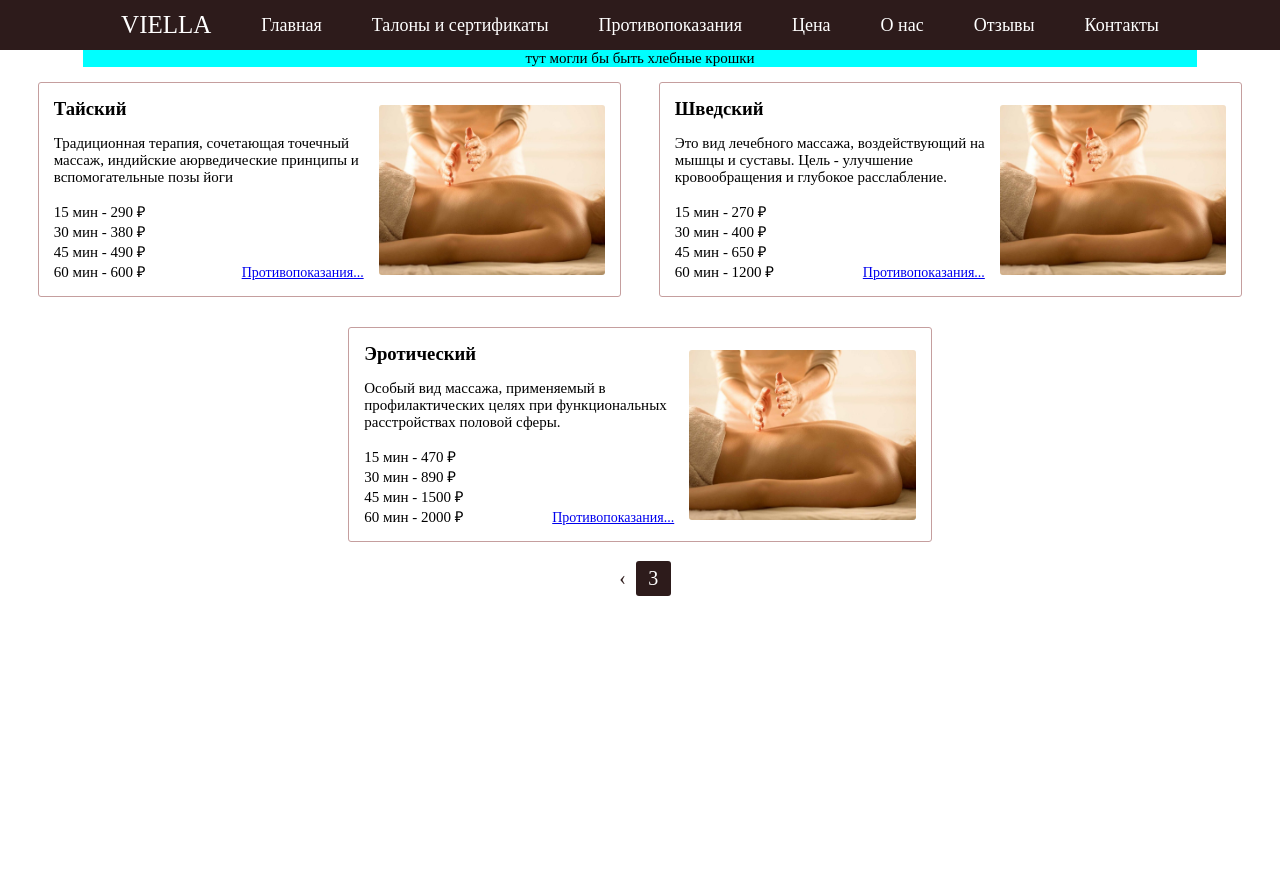
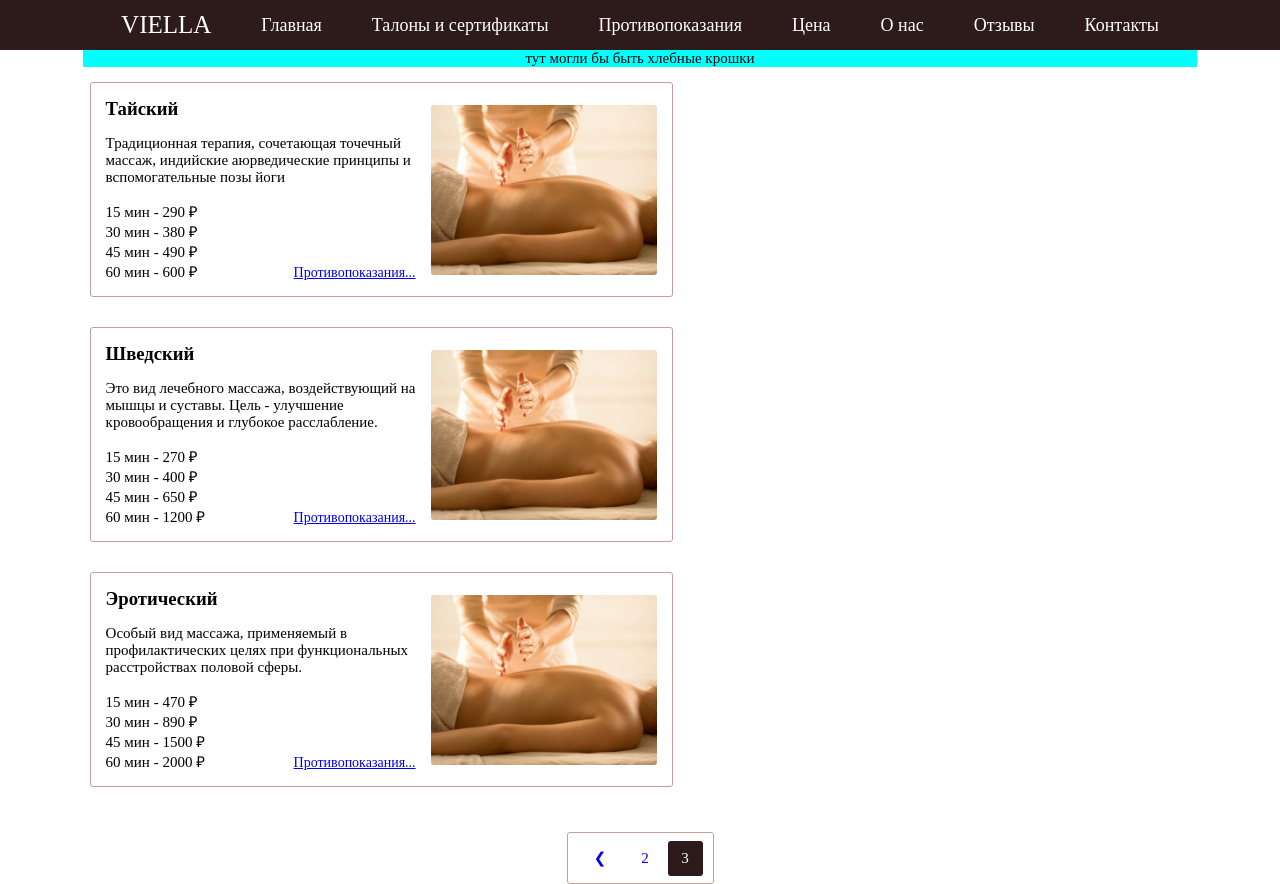
Before and after one commit to PolinaTurina/-Viella, a Django app: page /main/price/8/ in a window 1280 px wide. Before the commit the page ends 596 px from the top, so only its background shows below. Run offline with Django 4.2, Linux system fonts and the light colour scheme; data comes from the database, SQL or seed files in the repository; both versions use the stored data as it was after the commit.

Commit message:
полностью доделанная пагинация + весь контент карточек с массажем

```diff
--- a/main/templates/main/price.html
+++ b/main/templates/main/price.html
@@ -3,17 +3,18 @@
 
 
 
-
 <ul style="list-style-type: none;
             display: flex;
+            width: 86%;
+            flex-direction: row;
             flex-wrap: wrap;
-            justify-content: space-evenly;">
+            justify-content: space-between;">
     {%for massage in massage_list%}
     <div style="border: 1px solid #c59e9e;
-            border-radius: 3px;
-            background-color: white;
-            margin: 15px 0px 15px 0px;
-            padding: 15px;">
+                border-radius: 3px;
+                background-color: white;
+                margin: 15px 0px 15px 0px;
+                padding: 15px;">
     <li>
         <div style="display: flex; align-items: center;">
         <div style="display: flex;
@@ -49,15 +50,22 @@
 
 </ul>
 
-<div style="    display: flex; flex-direction: row; align-items: center;">
+
+<div class="page_box">
     {% if massage_list.has_previous %}
-        <a  style='text-decoration: none; padding: 10px;' href="{% url 'main:prices' massage_list.previous_page_number %}"><p class="page">‹</p></a>
+        <a  class="a_pag" href="{% url 'main:prices' massage_list.previous_page_number %}"><p class="page">❮</p></a>
+        <a  class="a_pag" href="{% url 'main:prices' massage_list.previous_page_number %}"><p class="page">{{ massage_list.previous_page_number}}</p></a>
     {% endif %}
-    <div class="page_style"><p class="page active">{{ massage_list.number }}</p></div>
+
+    <div class="page_style">
+        <p class="page active">{{ massage_list.number }}</p>
+    </div>
+
     {% if massage_list.has_next %}
-        <a style='text-decoration: none; padding: 10px;;' href="{% url 'main:prices' massage_list.next_page_number %}"><p class="page">›</p></a>
+        <a class="a_pag" href="{% url 'main:prices' massage_list.next_page_number %}"><p class="page">{{massage_list.next_page_number}}</p></a>
+        <p>...</p>
+        <a class="a_pag" href="{% url 'main:prices' massage_list.next_page_number %}"><p class="page">❯</p></a>
     {% endif %}
 </div>
+
 {%endblock%}
-
-<!-- хочу загрузить статичную картинку. не получается. сек-->
--- a/main/views.py
+++ b/main/views.py
@@ -24,18 +24,13 @@ def price_view(request, page_number = 1):
 
     paginator = Paginator(massage, 4)
 
-    try: page_obj = paginator.page(page_number)
+    try:
+        page_obj = paginator.page(page_number)
     except EmptyPage:
         if  page_number < 1:
             page_obj = paginator.page(1)
         else:
             page_obj = paginator.page(paginator.num_pages)
-
-            """
-            можеть открыть репозиторийц матея? не поможет
-            не знаю даже, мне нужно подумать = -=
-            """
-
 
     context = {"massage_list": page_obj}
     return render(request, 'main/price.html', context)
--- a/static/css/style.css
+++ b/static/css/style.css
@@ -50,9 +50,38 @@ h3{
     font-family: Century Gothic;
 }
 .page{
-    font-size: 20px;
-    color: #2d1b1b;
-    font-family: Century Gothic;
+    width: 35px;
+    height: 35px;
+    border-radius: 3px;
+    display: flex;
+    align-items: center;
+    justify-content: center;
+}
+.page:hover{
+    color: rgb(255, 255, 255);
+    background-color: #2d1b1ba2;
+    width: 35px;
+    height: 35px;
+    border-radius: 3px;
+    display: flex;
+    align-items: center;
+    justify-content: center;
+    transition: 0.41s;
+}
+.a_pag{
+    text-decoration: none;
+    padding: 5px;
+    width: 35px;
+    height: 35px;
+}
+.page_box{
+    display: flex;
+    align-items: center;
+    height: 50px;
+    border: 1px solid #c59e9e;
+    border-radius: 3px;
+    padding: 0px 10px 0px 10px;
+    margin-top: 30px;
 }
 .active{
     color: rgb(255, 255, 255);
```
Also changed, not shown: db.sqlite3, media/2023/06/03/sertifikat-spa-salon-delicia-ulyanovsk.jpg (added), media/2023/06/03/sertifikat-spa-salon-delicia-ulyanovsk_B6Dwmgc.jpg (added), media/2023/06/03/sertifikat-spa-salon-delicia-ulyanovsk_COv8uBa.jpg (added), media/2023/06/03/sertifikat-spa-salon-delicia-ulyanovsk_gpPxwKA.jpg (added), media/2023/06/03/sertifikat-spa-salon-delicia-ulyanovsk_jcGMC9s.jpg (added), media/2023/06/03/sertifikat-spa-salon-delicia-ulyanovsk_xjNZfsU.jpg (added).
